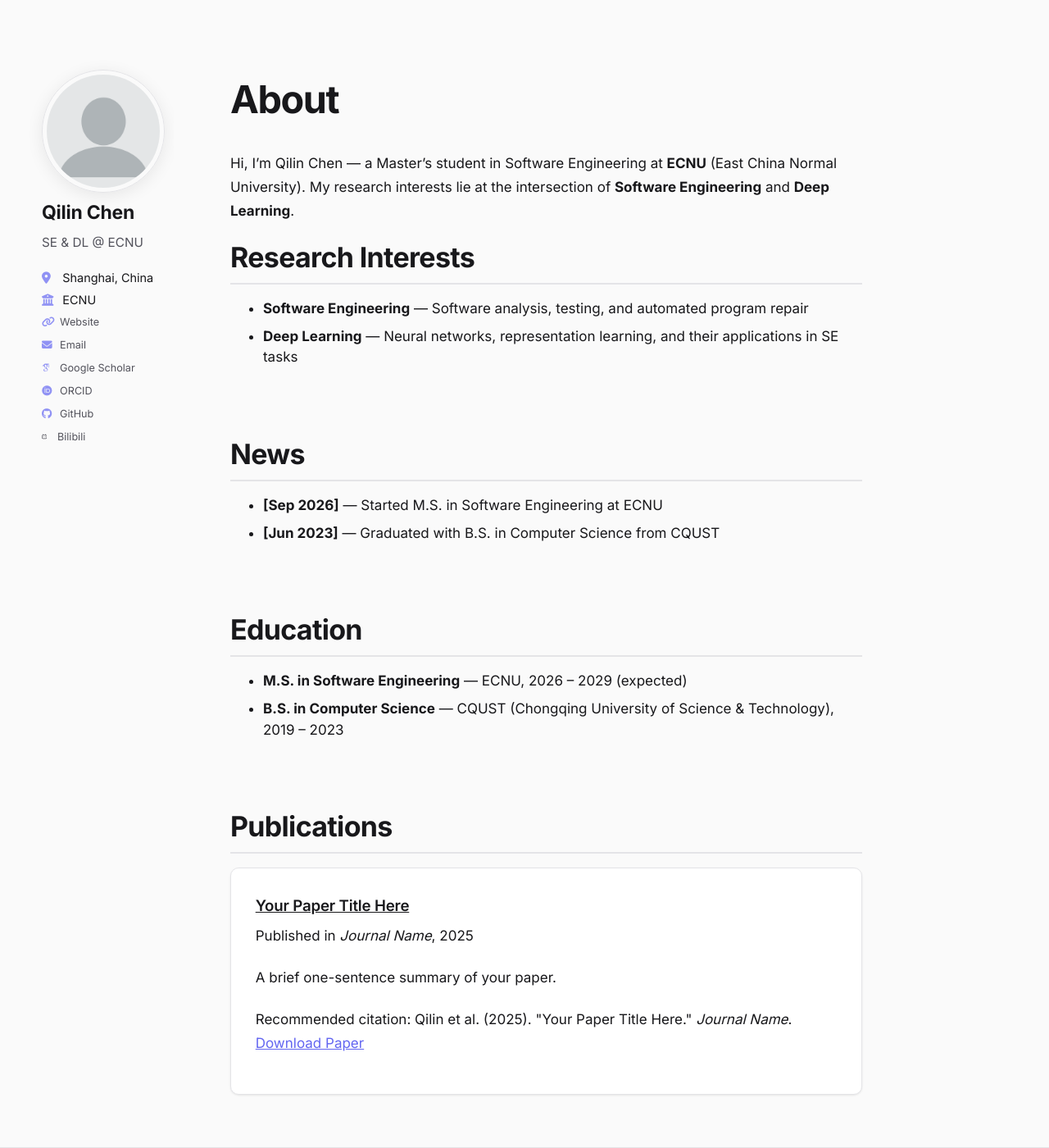
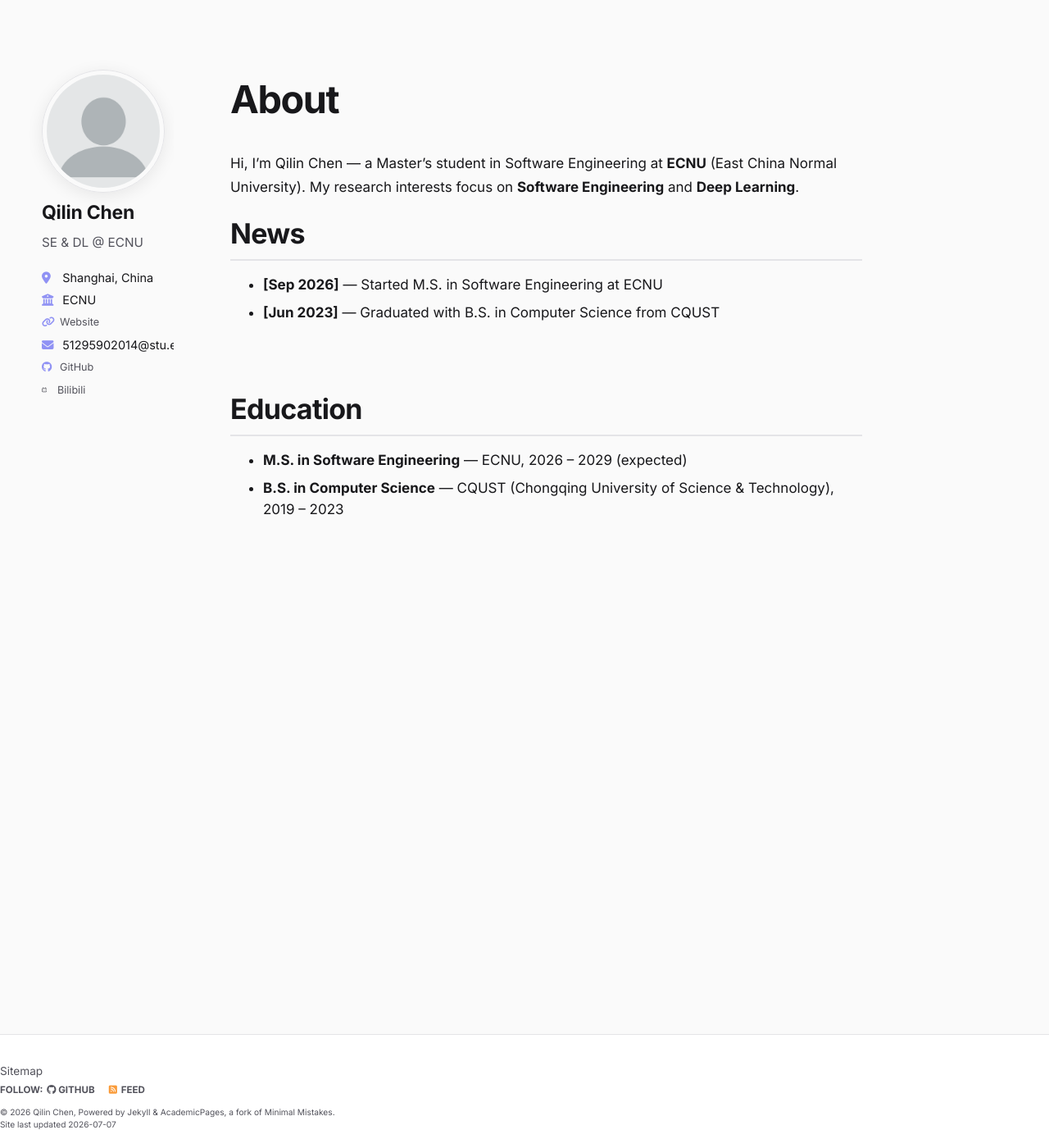
Before and after one commit to qilin02811/qilin02811.github.io, a Jekyll site: the page built from _pages/about.md, in a window 1280 px wide and 1400 px high. Shown: the whole window at 82% size. Built offline with Jekyll 4.4.1, drawn with Linux system fonts in a browser that asks for light colours; some web fonts are replaced.

Commit message:
Hide publications, show email directly, simplify research interests
Co-Authored-By: Claude <noreply@anthropic.com>

```diff
--- a/_includes/author-profile.html
+++ b/_includes/author-profile.html
@@ -34,7 +34,7 @@
         <li><a href="{{ author.uri }}"><i class="fas fa-fw fa-link icon-pad-right" aria-hidden="true"></i>{{ site.data.ui-text[site.locale].website_label | default: "Website" }}</a></li>
       {% endif %}
       {% if author.email %}
-        <li><a href="mailto:{{ author.email }}"><i class="fas fa-fw fa-envelope icon-pad-right" aria-hidden="true"></i>{{ site.data.ui-text[site.locale].email_label | default: "Email" }}</a></li>
+        <li class="author__desktop"><i class="fas fa-fw fa-envelope icon-pad-right" aria-hidden="true"></i>{{ author.email }}</li>
       {% endif %}
 
       <!-- Font Awesome and Academicons icons / Academic websites -->
@@ -44,17 +44,11 @@
       {% if author.arxiv %}
         <li><a href="{{ author.arxiv }}"><i class="ai ai-arxiv ai-fw icon-pad-right"></i>arXiv</a></li>
       {% endif %}
-      {% if author.googlescholar %}
-        <li><a href="{{ author.googlescholar }}"><i class="ai ai-google-scholar ai-fw icon-pad-right"></i>Google Scholar</a></li>
-      {% endif %}
       {% if author.inspire-hep %}
         <li><a href="{{ author.inspire-hep }}"><i class="ai ai-inspire ai-fw icon-pad-right"></i>INSPIRE-HEP</a></li>
       {% endif %}
       {% if author.impactstory %}
         <li><a href="{{ author.impactstory }}"><i class="ai ai-impactstory ai-fw icon-pad-right"></i>Impactstory</a></li>
-      {% endif %}
-      {% if author.orcid %}
-        <li><a href="{{ author.orcid }}"><i class="ai ai-orcid ai-fw icon-pad-right"></i>ORCID</a></li>
       {% endif %}
       {% if author.pubmed %}
         <li><a href="{{ author.pubmed }}"><i class="ai ai-pubmed ai-fw icon-pad-right"></i>PubMed</a></li>
--- a/_pages/about.md
+++ b/_pages/about.md
@@ -8,13 +8,7 @@ redirect_from:
 toc: true
 ---
 
-Hi, I'm Qilin Chen — a Master's student in Software Engineering at **ECNU** (East China Normal University). My research interests lie at the intersection of **Software Engineering** and **Deep Learning**.
-
-## Research Interests
-{: #interests}
-
-- **Software Engineering** — Software analysis, testing, and automated program repair
-- **Deep Learning** — Neural networks, representation learning, and their applications in SE tasks
+Hi, I'm Qilin Chen — a Master's student in Software Engineering at **ECNU** (East China Normal University). My research interests focus on **Software Engineering** and **Deep Learning**.
 
 ## News
 {: #news}
@@ -27,10 +21,3 @@ Hi, I'm Qilin Chen — a Master's student in Software Engineering at **ECNU** (E
 
 - **M.S. in Software Engineering** — ECNU, 2026 – 2029 (expected)
 - **B.S. in Computer Science** — CQUST (Chongqing University of Science & Technology), 2019 – 2023
-
-## Publications
-{: #publications}
-
-{% for post in site.publications reversed %}
-  {% include archive-single.html %}
-{% endfor %}
```
